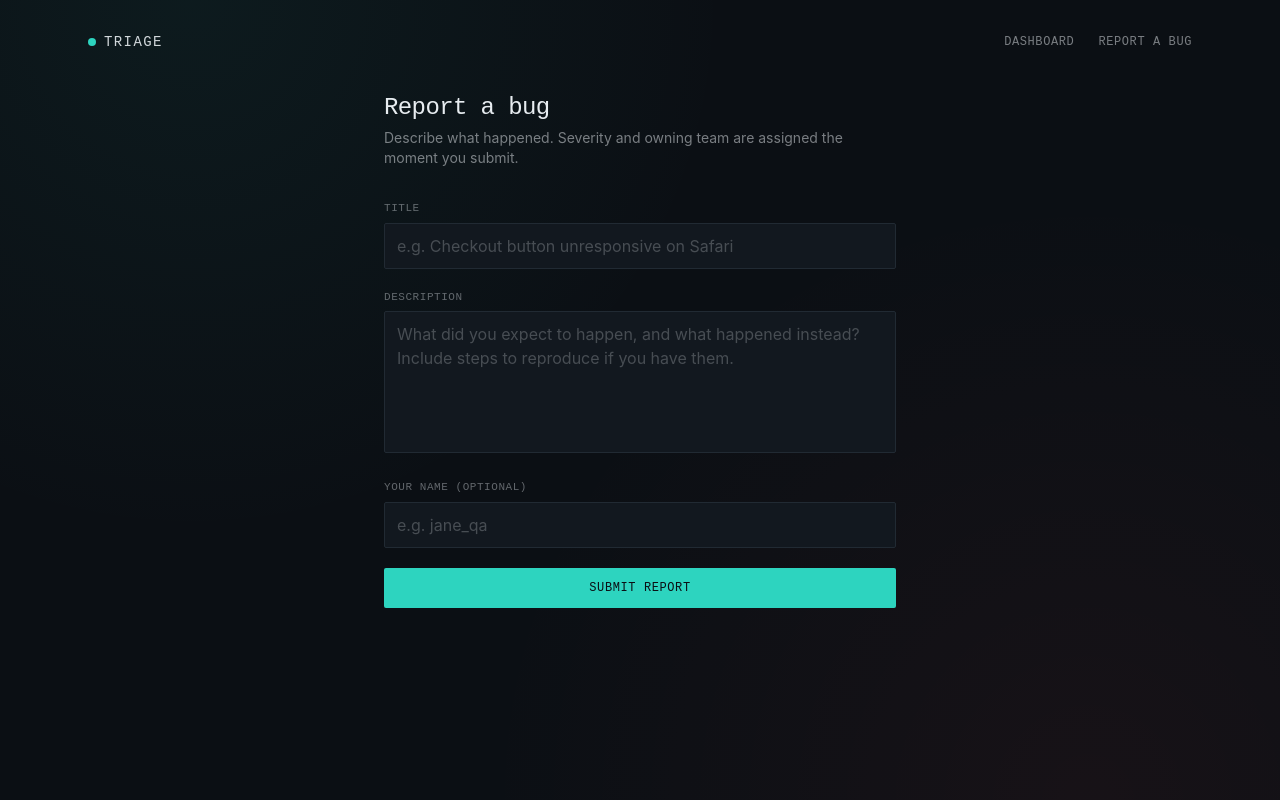
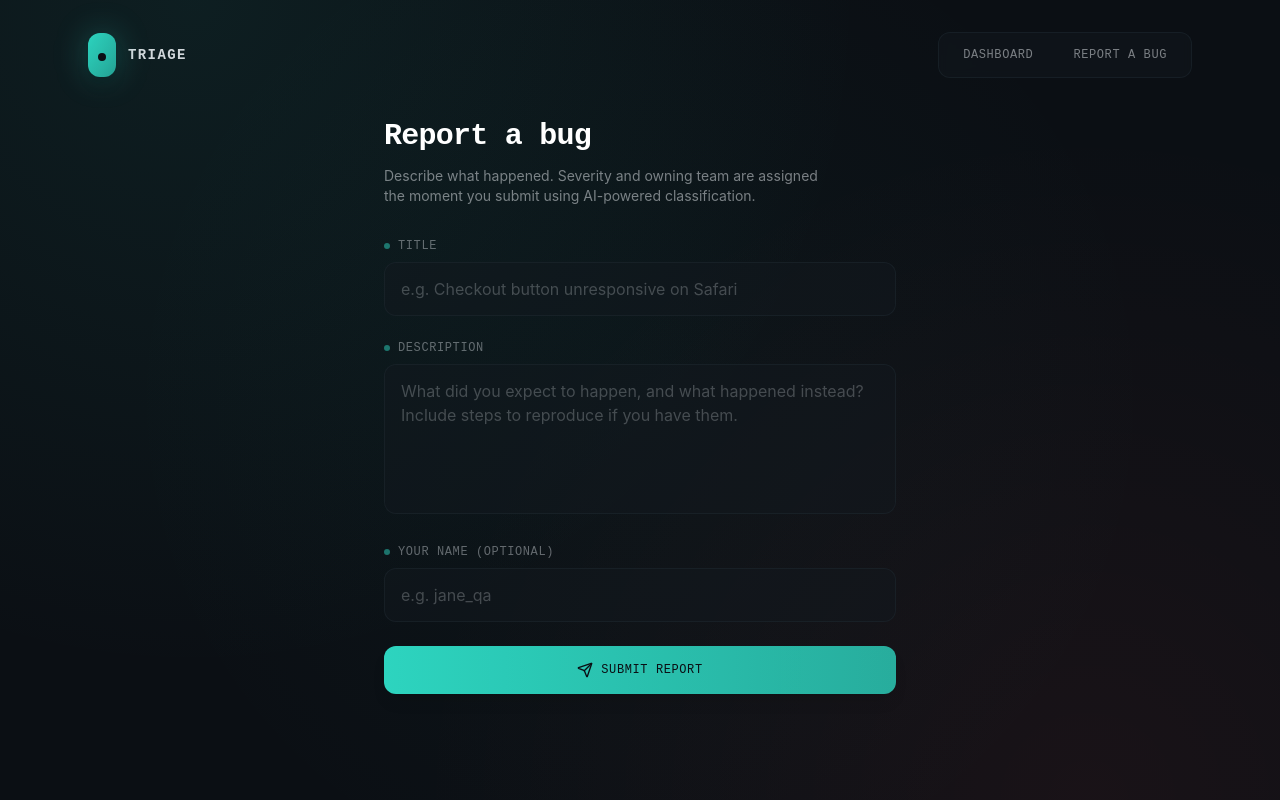
Before and after one commit to Blessing-pro22/bug-triage-system, a Next.js app in the folder frontend/: page /submit in a window 1280 px wide. Built offline with nearby package versions, Linux system fonts and the light colour scheme.

Commit message:
splashscreenchanges

```diff
--- a/frontend/app/globals.css
+++ b/frontend/app/globals.css
@@ -4,11 +4,17 @@
 
 @import url('https://fonts.googleapis.com/css2?family=JetBrains+Mono:wght@400;500;700&family=Inter:wght@400;500;600;700&display=swap');
 
+html {
+  scroll-behavior: smooth;
+}
+
 body {
   background-color: #0B0F14;
   background-image:
-    radial-gradient(circle at 15% 0%, rgba(45, 212, 191, 0.06), transparent 40%),
-    radial-gradient(circle at 85% 100%, rgba(255, 77, 79, 0.05), transparent 45%);
+    radial-gradient(circle at 15% 0%, rgba(45, 212, 191, 0.08), transparent 50%),
+    radial-gradient(circle at 85% 100%, rgba(255, 77, 79, 0.06), transparent 50%),
+    radial-gradient(circle at 50% 50%, rgba(45, 212, 191, 0.03), transparent 70%);
+  background-attachment: fixed;
   color: #E7ECF0;
 }
 
@@ -39,4 +45,45 @@ body {
   .ticker-track {
     animation: none;
   }
+  .animate-fade-in,
+  .animate-fade-in-up,
+  .animate-fade-out,
+  .animate-ping,
+  .animate-pulse {
+    animation: none;
+  }
 }
+
+/* Splash screen animations */
+@keyframes fade-in {
+  from { opacity: 0; }
+  to { opacity: 1; }
+}
+
+@keyframes fade-in-up {
+  from {
+    opacity: 0;
+    transform: translateY(10px);
+  }
+  to {
+    opacity: 1;
+    transform: translateY(0);
+  }
+}
+
+@keyframes fade-out {
+  from { opacity: 1; }
+  to { opacity: 0; }
+}
+
+.animate-fade-in {
+  animation: fade-in 0.6s ease-out;
+}
+
+.animate-fade-in-up {
+  animation: fade-in-up 0.6s ease-out 0.2s both;
+}
+
+.animate-fade-out {
+  animation: fade-out 0.5s ease-in 2s both;
+}
--- a/frontend/app/layout.tsx
+++ b/frontend/app/layout.tsx
@@ -1,5 +1,6 @@
 import "./globals.css";
 import type { Metadata } from "next";
+import SplashScreen from "@/components/SplashScreen";
 
 export const metadata: Metadata = {
   title: "Triage — Automated Bug Triage System",
@@ -10,17 +11,27 @@ export default function RootLayout({ children }: { children: React.ReactNode })
   return (
     <html lang="en">
       <body className="font-sans min-h-screen">
+        <SplashScreen />
         <div className="max-w-6xl mx-auto px-6 py-8">
           <header className="flex items-center justify-between mb-10">
-            <a href="/" className="flex items-center gap-2 group">
-              <span className="severity-dot bg-accent group-hover:scale-125 transition-transform" />
-              <span className="font-mono text-sm tracking-widest text-paper/90 uppercase">
+            <a href="/" className="flex items-center gap-3 group">
+              <div className="relative">
+                <div className="absolute inset-0 bg-accent/30 blur-lg rounded-full group-hover:blur-xl transition-all duration-300" />
+                <div className="relative bg-gradient-to-br from-accent to-accent/70 p-2.5 rounded-xl shadow-lg group-hover:shadow-accent/20 transition-all duration-300">
+                  <span className="severity-dot bg-ink w-2 h-2" />
+                </div>
+              </div>
+              <span className="font-mono text-sm tracking-widest text-paper/90 uppercase font-semibold group-hover:text-accent transition-colors">
                 Triage
               </span>
             </a>
-            <nav className="flex gap-6 font-mono text-xs uppercase tracking-wider text-paper/50">
-              <a href="/" className="hover:text-accent transition-colors">Dashboard</a>
-              <a href="/submit" className="hover:text-accent transition-colors">Report a bug</a>
+            <nav className="flex items-center gap-2 bg-panel/50 rounded-xl border border-line/50 px-2 py-1.5 backdrop-blur-sm">
+              <a href="/" className="font-mono text-xs uppercase tracking-wider text-paper/50 hover:text-accent px-4 py-2 rounded-lg hover:bg-accent/10 transition-all duration-200">
+                Dashboard
+              </a>
+              <a href="/submit" className="font-mono text-xs uppercase tracking-wider text-paper/50 hover:text-accent px-4 py-2 rounded-lg hover:bg-accent/10 transition-all duration-200">
+                Report a bug
+              </a>
             </nav>
           </header>
           {children}
--- a/frontend/app/submit/page.tsx
+++ b/frontend/app/submit/page.tsx
@@ -3,6 +3,7 @@ import { useState } from "react";
 import { useRouter } from "next/navigation";
 import { api, Bug } from "@/lib/api";
 import { SeverityBadge, TeamBadge } from "@/components/Badges";
+import { Send, Plus, ArrowRight, CheckCircle2, AlertCircle } from "lucide-react";
 
 export default function SubmitPage() {
   const router = useRouter();
@@ -29,30 +30,40 @@ export default function SubmitPage() {
 
   if (result) {
     return (
-      <div className="max-w-lg mx-auto">
-        <div className="border border-accent/30 bg-accent/5 rounded-md p-6 text-center">
-          <p className="font-mono text-xs uppercase tracking-wider text-accent mb-3">Triaged automatically</p>
-          <h2 className="font-medium text-lg mb-4">{result.title}</h2>
-          <div className="flex justify-center gap-2 mb-4">
+      <div className="max-w-lg mx-auto animate-fade-in">
+        <div className="relative overflow-hidden rounded-2xl p-8 bg-gradient-to-br from-accent/10 to-accent/5 border border-accent/30 backdrop-blur-sm shadow-2xl">
+          <div className="absolute top-0 right-0 p-4 opacity-20">
+            <CheckCircle2 className="w-24 h-24 text-accent" />
+          </div>
+          <div className="relative">
+            <div className="inline-flex items-center gap-2 px-4 py-2 bg-accent/20 rounded-full border border-accent/30 mb-6">
+              <CheckCircle2 className="w-4 h-4 text-accent" />
+              <p className="font-mono text-xs uppercase tracking-wider text-accent">Triaged automatically</p>
+            </div>
+            <h2 className="font-bold text-2xl mb-4 text-white">{result.title}</h2>
+            <div className="flex justify-center gap-3 mb-6">
               <SeverityBadge severity={result.predicted_severity} />
               <TeamBadge team={result.predicted_team} />
             </div>
-          <p className="font-mono text-[11px] text-paper/40 mb-6">
+            <p className="font-mono text-xs text-paper/40 mb-8">
               confidence: severity {result.severity_confidence}% · team {result.team_confidence}%
             </p>
-          <div className="flex justify-center gap-3">
+            <div className="flex flex-col sm:flex-row justify-center gap-3">
               <button
                 onClick={() => router.push("/")}
-              className="font-mono text-xs uppercase tracking-wider px-4 py-2 rounded-sm bg-accent text-ink hover:opacity-90 transition-opacity"
+                className="inline-flex items-center justify-center gap-2 font-mono text-xs uppercase tracking-wider px-6 py-3 rounded-xl bg-accent text-ink hover:bg-accent/90 transition-all duration-200 shadow-lg hover:shadow-xl"
               >
                 View queue
+                <ArrowRight className="w-4 h-4" />
               </button>
               <button
                 onClick={() => { setResult(null); setTitle(""); setDescription(""); setReporter(""); }}
-              className="font-mono text-xs uppercase tracking-wider px-4 py-2 rounded-sm border border-line text-paper/70 hover:border-accent hover:text-accent transition-colors"
+                className="inline-flex items-center justify-center gap-2 font-mono text-xs uppercase tracking-wider px-6 py-3 rounded-xl border border-line/50 text-paper/70 hover:border-accent hover:text-accent hover:bg-accent/10 transition-all duration-200"
               >
+                <Plus className="w-4 h-4" />
                 Report another
               </button>
+            </div>
           </div>
         </div>
       </div>
@@ -60,20 +71,22 @@ export default function SubmitPage() {
   }
 
   return (
-    <div className="max-w-lg mx-auto">
-      <h1 className="font-mono text-2xl font-medium tracking-tight mb-1">Report a bug</h1>
-      <p className="text-paper/50 text-sm mb-8">
-        Describe what happened. Severity and owning team are assigned the moment you submit.
+    <div className="max-w-lg mx-auto animate-fade-in">
+      <div className="mb-8">
+        <h1 className="font-mono text-3xl font-bold tracking-tight mb-3 text-white">Report a bug</h1>
+        <p className="text-paper/50 text-sm max-w-md">
+          Describe what happened. Severity and owning team are assigned the moment you submit using AI-powered classification.
         </p>
+      </div>
 
-      <form onSubmit={handleSubmit} className="space-y-5">
+      <form onSubmit={handleSubmit} className="space-y-6">
         <Field label="Title">
           <input
             required
             value={title}
             onChange={(e) => setTitle(e.target.value)}
             placeholder="e.g. Checkout button unresponsive on Safari"
-            className="w-full bg-panel border border-line rounded-sm px-3 py-2.5 text-paper placeholder:text-paper/25 focus:outline-none focus:border-accent"
+            className="w-full bg-panel/50 border border-line/50 rounded-xl px-4 py-3.5 text-paper placeholder:text-paper/25 focus:outline-none focus:border-accent focus:ring-1 focus:ring-accent/50 transition-all duration-200 font-sans"
           />
         </Field>
 
@@ -84,7 +97,7 @@ export default function SubmitPage() {
             value={description}
             onChange={(e) => setDescription(e.target.value)}
             placeholder="What did you expect to happen, and what happened instead? Include steps to reproduce if you have them."
-            className="w-full bg-panel border border-line rounded-sm px-3 py-2.5 text-paper placeholder:text-paper/25 focus:outline-none focus:border-accent resize-none"
+            className="w-full bg-panel/50 border border-line/50 rounded-xl px-4 py-3.5 text-paper placeholder:text-paper/25 focus:outline-none focus:border-accent focus:ring-1 focus:ring-accent/50 transition-all duration-200 resize-none font-sans"
           />
         </Field>
 
@@ -93,20 +106,33 @@ export default function SubmitPage() {
             value={reporter}
             onChange={(e) => setReporter(e.target.value)}
             placeholder="e.g. jane_qa"
-            className="w-full bg-panel border border-line rounded-sm px-3 py-2.5 text-paper placeholder:text-paper/25 focus:outline-none focus:border-accent"
+            className="w-full bg-panel/50 border border-line/50 rounded-xl px-4 py-3.5 text-paper placeholder:text-paper/25 focus:outline-none focus:border-accent focus:ring-1 focus:ring-accent/50 transition-all duration-200 font-sans"
           />
         </Field>
 
         {error && (
+          <div className="flex items-center gap-2 px-4 py-3 bg-signal-critical/10 border border-signal-critical/30 rounded-xl">
+            <AlertCircle className="w-4 h-4 text-signal-critical" />
             <p className="font-mono text-xs text-signal-critical">{error}</p>
+          </div>
         )}
 
         <button
           type="submit"
           disabled={submitting}
-          className="w-full font-mono text-xs uppercase tracking-wider px-4 py-3 rounded-sm bg-accent text-ink hover:opacity-90 transition-opacity disabled:opacity-50"
+          className="w-full inline-flex items-center justify-center gap-2 font-mono text-xs uppercase tracking-wider px-6 py-4 rounded-xl bg-gradient-to-r from-accent to-accent/80 text-ink hover:from-accent/90 hover:to-accent/70 transition-all duration-200 disabled:opacity-50 disabled:cursor-not-allowed shadow-lg hover:shadow-xl"
         >
-          {submitting ? "Classifying…" : "Submit report"}
+          {submitting ? (
+            <>
+              <div className="w-4 h-4 border-2 border-ink border-t-transparent rounded-full animate-spin" />
+              Classifying…
+            </>
+          ) : (
+            <>
+              <Send className="w-4 h-4" />
+              Submit report
+            </>
+          )}
         </button>
       </form>
     </div>
@@ -116,7 +142,10 @@ export default function SubmitPage() {
 function Field({ label, children }: { label: string; children: React.ReactNode }) {
   return (
     <label className="block">
-      <span className="block font-mono text-[11px] uppercase tracking-wider text-paper/40 mb-1.5">{label}</span>
+      <span className="block font-mono text-xs uppercase tracking-wider text-paper/40 mb-2 flex items-center gap-2">
+        <span className="w-1.5 h-1.5 rounded-full bg-accent/50" />
+        {label}
+      </span>
       {children}
     </label>
   );
--- /dev/null
+++ b/frontend/components/SplashScreen.tsx
@@ -0,0 +1,66 @@
+"use client";
+import { useEffect, useState } from "react";
+import { Bug, Zap } from "lucide-react";
+
+export default function SplashScreen() {
+  const [visible, setVisible] = useState(true);
+  const [mounted, setMounted] = useState(false);
+
+  useEffect(() => {
+    setMounted(true);
+    // Check if user has already seen the splash screen in this session
+    const hasSeenSplash = sessionStorage.getItem("hasSeenSplash");
+
+    if (hasSeenSplash) {
+      setVisible(false);
+    } else {
+      // Mark as seen and hide after animation
+      sessionStorage.setItem("hasSeenSplash", "true");
+      const timer = setTimeout(() => {
+        setVisible(false);
+      }, 2500);
+      return () => clearTimeout(timer);
+    }
+  }, []);
+
+  if (!visible || !mounted) return null;
+
+  return (
+    <div className="fixed inset-0 z-50 flex items-center justify-center bg-ink">
+      <div className="relative">
+        {/* Animated background glow */}
+        <div className="absolute inset-0 bg-accent/20 blur-3xl rounded-full animate-pulse" />
+
+        {/* Main content */}
+        <div className="relative flex flex-col items-center gap-6">
+          {/* Icon animation */}
+          <div className="relative">
+            <div className="absolute inset-0 bg-accent/30 blur-xl rounded-full animate-ping" />
+            <div className="relative bg-gradient-to-br from-accent to-accent/70 p-6 rounded-2xl shadow-2xl">
+              <Bug className="w-16 h-16 text-ink" />
+            </div>
+          </div>
+
+          {/* Text animation */}
+          <div className="text-center space-y-2">
+            <h1 className="font-mono text-3xl font-bold tracking-tight text-paper animate-fade-in">
+              Triage
+            </h1>
+            <p className="text-paper/50 text-sm font-mono animate-fade-in-up">
+              Automated Bug Classification
+            </p>
+          </div>
+
+          {/* Loading indicator */}
+          <div className="flex items-center gap-2 text-accent/60 animate-fade-in-up">
+            <Zap className="w-4 h-4 animate-pulse" />
+            <span className="text-xs font-mono uppercase tracking-wider">Initializing</span>
+          </div>
+        </div>
+      </div>
+
+      {/* Fade out overlay */}
+      <div className="absolute inset-0 bg-ink animate-fade-out pointer-events-none" />
+    </div>
+  );
+}
--- a/frontend/package.json
+++ b/frontend/package.json
@@ -9,6 +9,7 @@
     "lint": "next lint"
   },
   "dependencies": {
+    "lucide-react": "^1.28.0",
     "next": "14.2.5",
     "react": "^18.3.1",
     "react-dom": "^18.3.1",
--- a/frontend/tailwind.config.js
+++ b/frontend/tailwind.config.js
@@ -23,6 +23,31 @@ module.exports = {
         mono: ["JetBrains Mono", "ui-monospace", "SFMono-Regular", "monospace"],
         sans: ["Inter", "ui-sans-serif", "system-ui", "sans-serif"],
       },
+      animation: {
+        'fade-in': 'fade-in 0.6s ease-out',
+        'fade-in-up': 'fade-in-up 0.6s ease-out 0.2s both',
+        'fade-out': 'fade-out 0.5s ease-in 2s both',
+      },
+      keyframes: {
+        'fade-in': {
+          'from': { opacity: '0' },
+          'to': { opacity: '1' },
+        },
+        'fade-in-up': {
+          'from': {
+            opacity: '0',
+            transform: 'translateY(10px)',
+          },
+          'to': {
+            opacity: '1',
+            transform: 'translateY(0)',
+          },
+        },
+        'fade-out': {
+          'from': { opacity: '1' },
+          'to': { opacity: '0' },
+        },
+      },
     },
   },
   plugins: [],
```
Also changed, not shown: frontend/app/page.tsx (+67 -25 lines), 1 other file (tests, documents, lock files or other folders). Lines whose indentation alone changed are shown as unchanged.
